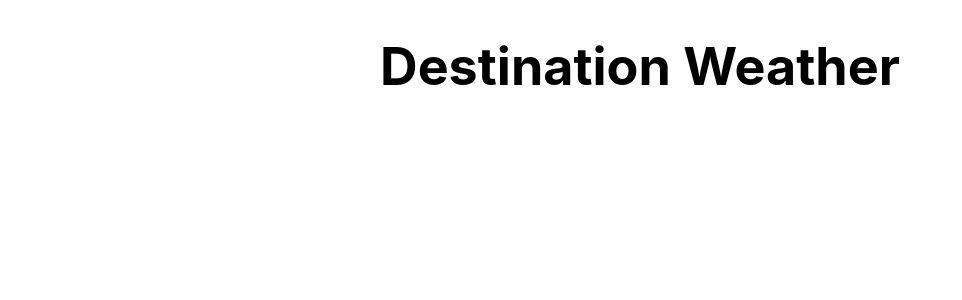
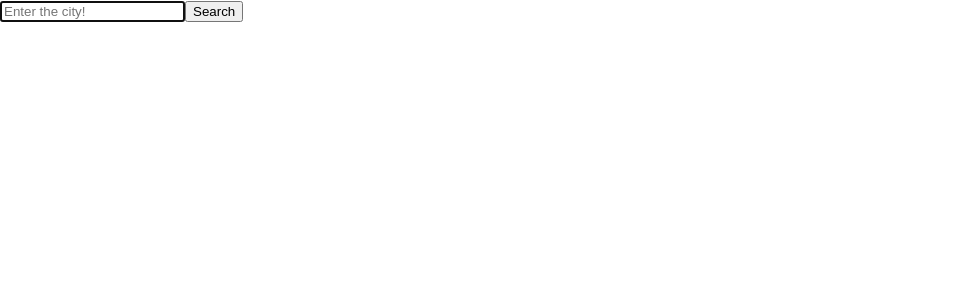
Before and after one commit to mkczarwhite/react-app, a React (Create React App) app: page / in a window 1280 px wide. Shown: the top 300 px of the page, without its empty margins (0-962 px from the left). Built offline with nearby package versions, Linux system fonts and the light colour scheme.

Commit message:
removed app; import weather
removed app from index

```diff
--- a/src/App.js
+++ b/src/App.js
@@ -1,14 +1,13 @@
 import React from "react";
 import './App.css';
+
 
 function App() {
   return (
     <div className="App">
-      <header className="App-header">
         <h1>
           Destination Weather
         </h1>
-      </header>
     </div>
   );
 }
--- a/src/index.js
+++ b/src/index.js
@@ -1,12 +1,12 @@
 import React from 'react';
 import ReactDOM from 'react-dom';
 import './index.css';
-import App from './App';
 import reportWebVitals from './reportWebVitals';
+import Weather from "./Weather";
 
 ReactDOM.render(
   <React.StrictMode>
-    <App />
+    <Weather />
   </React.StrictMode>,
   document.getElementById('root')
 );
```
